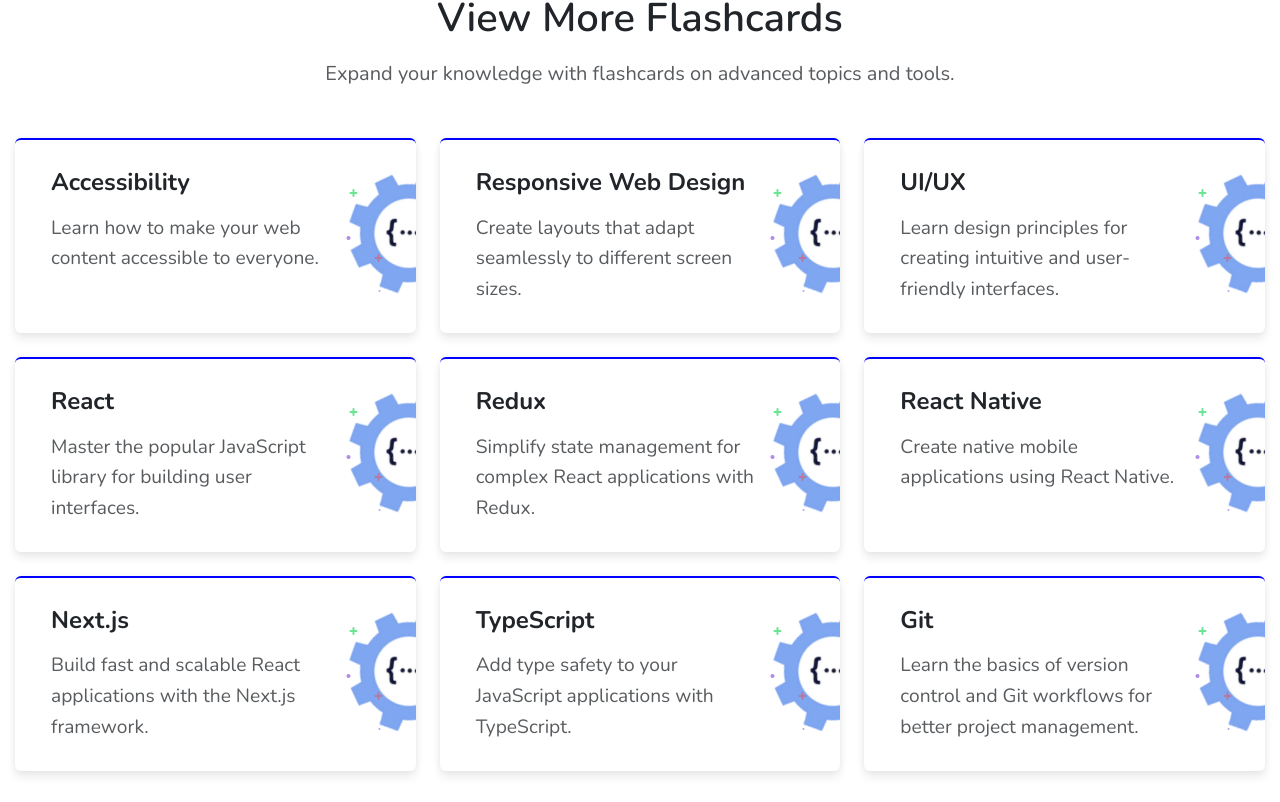
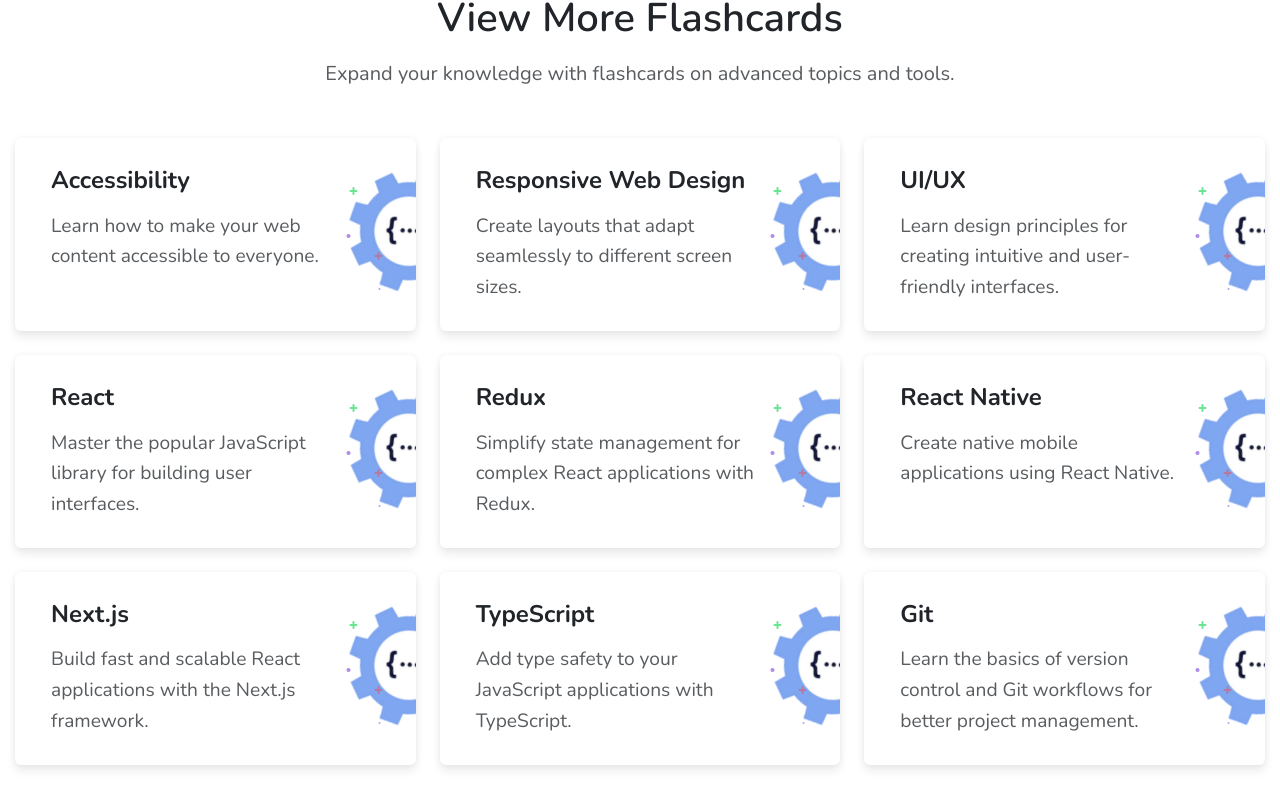
Before and after one commit to nil-sj/frontend-flashcards, a React (Vite) app: page / in a window 1280 px wide. Shown: the part 1658-2460 px from the top of the page. Built offline with nearby package versions, Linux system fonts and the light colour scheme.

Commit message:
Update CSS for Ready Cards

```diff
--- a/src/App.css
+++ b/src/App.css
@@ -198,9 +198,9 @@
   border-top: 2px solid orange !important;
 }
 
-.tiles-card.ready {
+/* .tiles-card.ready {
   border-top: 2px solid blue !important;
-}
+} */
 
 .flip-card {
   width: 100%;
```
